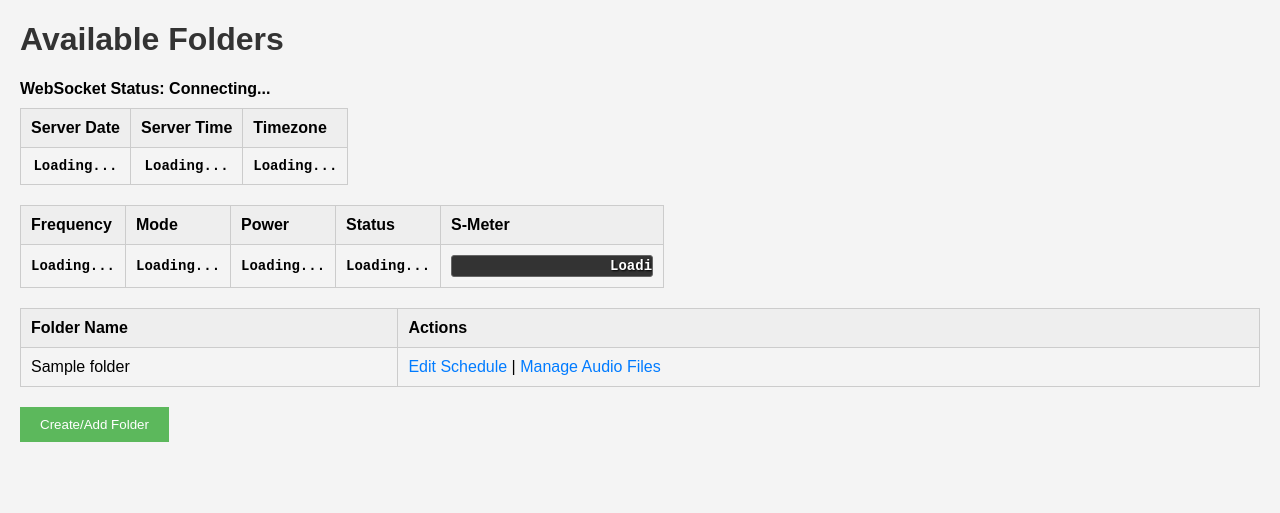
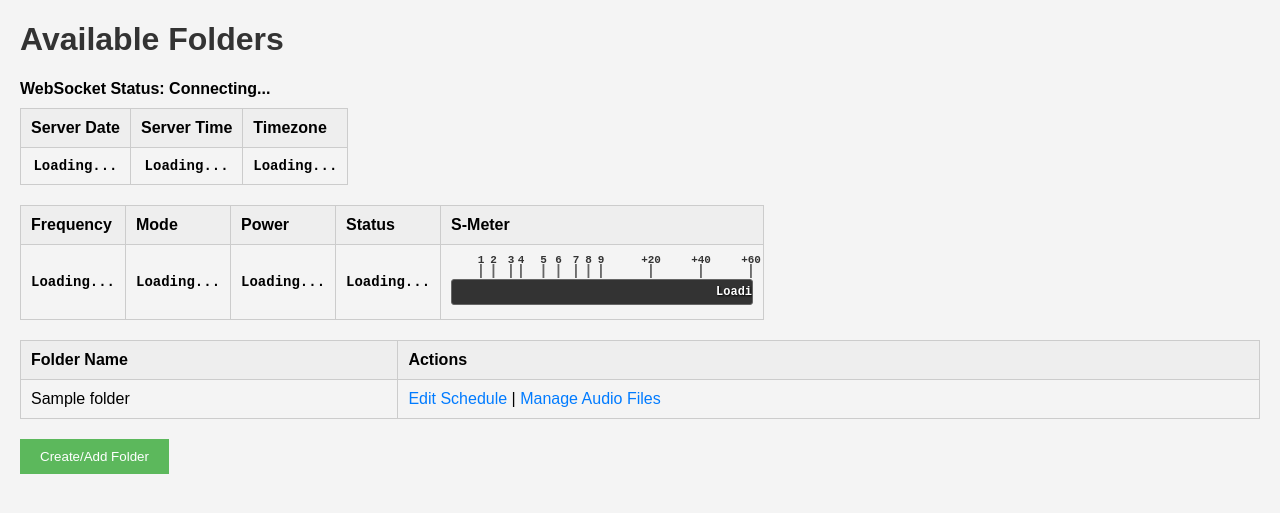
Before and after one commit to petrkr/rigremote, a Flask app: template templates/index.html in a window 1280 px wide. Shown: the top 513 px of the page. Run offline with Flask 3, Linux system fonts and the light colour scheme; the template is opened without the code that fills it: most values are stand-ins (such as "Sample title", 1, 10 or a date in 2020).

Commit message:
S meter adjustments

```diff
--- a/static/style.css
+++ b/static/style.css
@@ -92,10 +92,45 @@ a:hover {
 }
 
 /* S-Meter progressbar */
+.smeter-wrapper {
+    display: inline-block;
+}
+
+.smeter-scale {
+    position: relative;
+    width: 300px;
+    height: 22px;
+    margin-bottom: 2px;
+}
+
+.smeter-mark {
+    position: absolute;
+    top: 0;
+    transform: translateX(-50%);
+    text-align: center;
+    width: 30px;
+}
+
+.smeter-mark-text {
+    display: block;
+    font-size: 11px;
+    font-weight: bold;
+    line-height: 11px;
+    color: #333;
+    white-space: nowrap;
+}
+
+.smeter-mark-line {
+    display: block;
+    font-size: 14px;
+    line-height: 11px;
+    color: #666;
+}
+
 .smeter-container {
     position: relative;
-    width: 200px;
-    height: 20px;
+    width: 300px;
+    height: 24px;
     background-color: #333;
     border: 1px solid #666;
     border-radius: 3px;
@@ -116,7 +151,8 @@ a:hover {
     position: absolute;
     width: 100%;
     text-align: center;
-    line-height: 20px;
+    line-height: 24px;
+    font-size: 12px;
     color: white;
     font-weight: bold;
     text-shadow: 1px 1px 2px black;
--- a/templates/index.html
+++ b/templates/index.html
@@ -52,9 +52,12 @@
                 <td id="rig-power">Loading...</td>
                 <td id="rig-ptt">Loading...</td>
                 <td id="rig-smeter">
-                    <div class="smeter-container">
-                        <div class="smeter-bar" id="smeter-bar"></div>
-                        <span class="smeter-text" id="smeter-text">Loading...</span>
+                    <div class="smeter-wrapper">
+                        <div class="smeter-scale"></div>
+                        <div class="smeter-container">
+                            <div class="smeter-bar" id="smeter-bar"></div>
+                            <span class="smeter-text" id="smeter-text">Loading...</span>
+                        </div>
                     </div>
                 </td>
             </tr>
@@ -87,6 +90,34 @@
 
     <script>
         $(document).ready(function() {
+            // Initialize S-meter scale markers
+            const sLevels = [
+                { s: '1', db: -48 },
+                { s: '2', db: -43 },
+                { s: '3', db: -36 },
+                { s: '4', db: -32 },
+                { s: '5', db: -23 },
+                { s: '6', db: -17 },
+                { s: '7', db: -10 },
+                { s: '8', db: -5 },
+                { s: '9', db: 0 },
+                { s: '+20', db: 20 },
+                { s: '+40', db: 40 },
+                { s: '+60', db: 60 }
+            ];
+
+            const smeterMin = -60;
+            const smeterMax = 60;
+            const scaleHtml = sLevels.map(level => {
+                const percentage = ((level.db - smeterMin) / (smeterMax - smeterMin)) * 100;
+                return `<div class="smeter-mark" style="left: ${percentage}%;">
+                    <span class="smeter-mark-text">${level.s}</span>
+                    <span class="smeter-mark-line">|</span>
+                </div>`;
+            }).join('');
+
+            $('.smeter-scale').html(scaleHtml);
+
             // Initialize Socket.IO connection
             const socket = io();
 
@@ -156,7 +187,7 @@
                 if (data.smeter) {
                     const smeterValue = parseInt(data.smeter);
                     const smeterMin = -60;
-                    const smeterMax = 40;
+                    const smeterMax = 60;
                     const percentage = Math.max(0, Math.min(100, ((smeterValue - smeterMin) / (smeterMax - smeterMin)) * 100));
 
                     $('#smeter-text').text(smeterValue + ' dB').removeClass('rig-unavailable');
```
